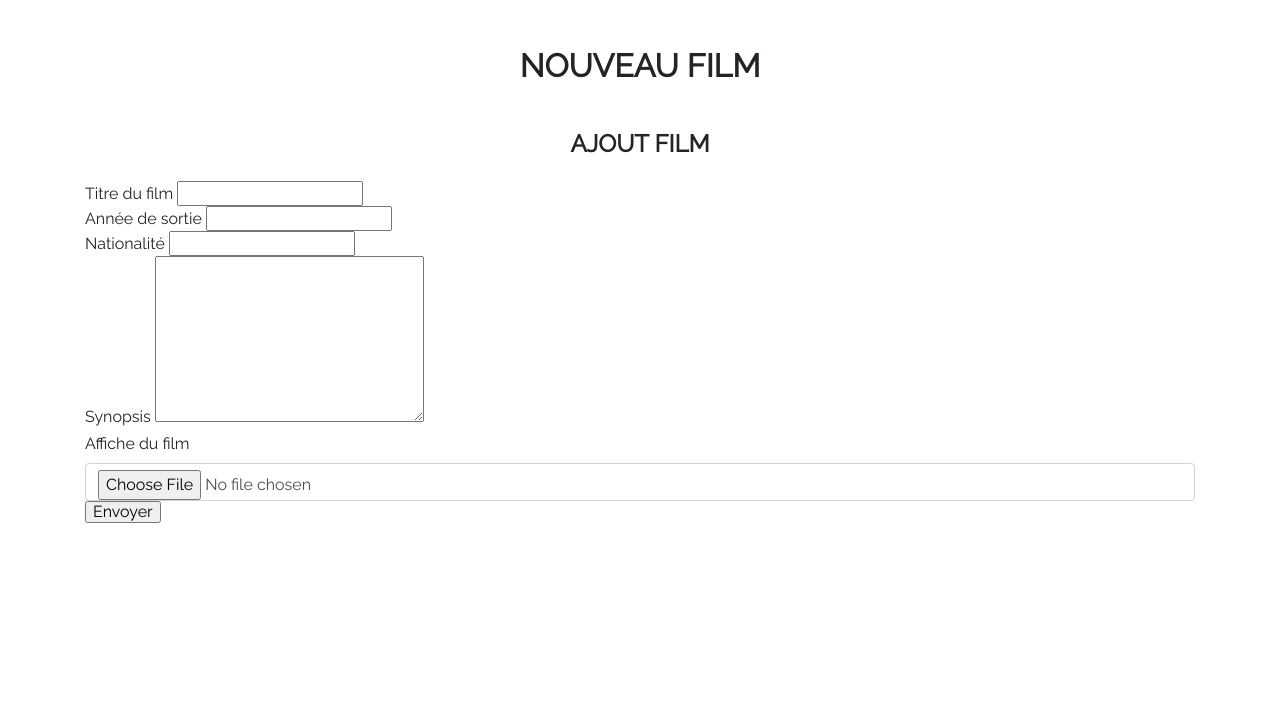
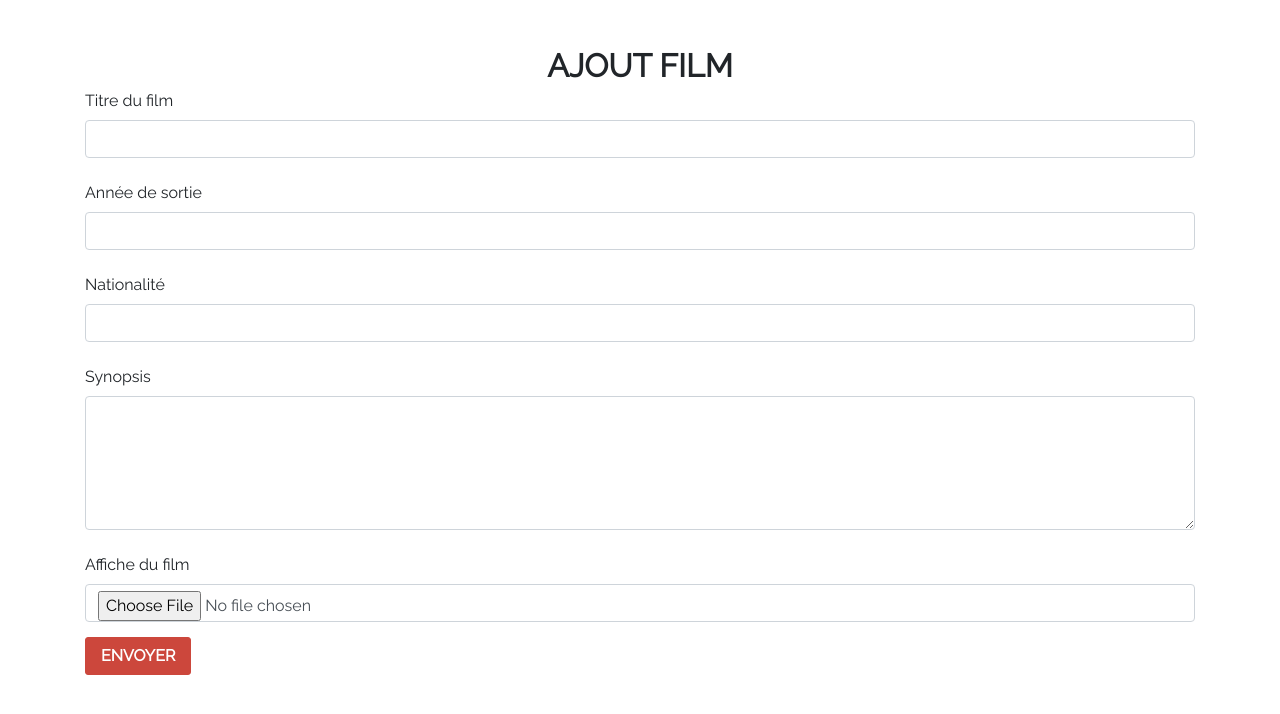
Before and after one commit to karen-ifrt/KMK-Movie, a PHP site: page /Views/FormulaireView.php in a window 1280 px wide. Shown: the part 51-765 px from the top of the page. Run offline with PHP 8.4, Linux system fonts and the light colour scheme; the template is opened without the code that fills it, so the values that code supplies are empty.

Commit message:
Update FormulaireView.php

```diff
--- a/Views/FormulaireView.php
+++ b/Views/FormulaireView.php
@@ -6,22 +6,21 @@ include 'header.php';
 <body>
 <div class="container">
 	<div class="formulaire">
-	<div class="title-form">Nouveau film</div>
-	<div class="title-form2">Ajout film </div>
-
+	<div class="title-form">Ajout film</div>
 
 	<form method="post" action="index.php?page=Formplus">
-		<label for="titre">Titre du film</label>
-		<input type="text" name="titre"><br>
-		<label for="date">Année de sortie</label>
-		<input type="number" name="date"><br>
-		<label for="nationalite">Nationalité</label>
-		<input type="text" name="nationalite"><br>
-		<label for="synopsis">Synopsis</label>
-		<textarea name="synopsis" id="description" cols="30" rows="10"></textarea><br>
-		<label class="col-form-label " for="affiche film">Affiche du film</label>
+	<div class="form-group ">
+		<label class="col-form-label " for="titre">Titre du film</label>
+		<input class="form-control" type="text" name="titre"><br>
+		<label class="col-form-label " for="date">Année de sortie</label>
+		<input class="form-control" type="number" name="date"><br>
+		<label class="col-form-label " for="nationalite">Nationalité</label>
+		<input class="form-control" type="text" name="nationalite"><br>
+		<label class="col-form-label " for="synopsis">Synopsis</label>
+		<textarea class="form-control" name="synopsis" id="description" cols="30" rows="5"></textarea><br>
+		<label class="col-form-label "class="col-form-label " for="affiche film">Affiche du film</label>
 		<input class="form-control" type="file" name="pic" accept="image/*">
-		<input type="submit" name="submit" value="Envoyer">
+		<input class="btn-valider" type="submit" name="submit" value="Envoyer">
 		<p class="error"><?php echo $error ?></p>
 
 	</form>
```
